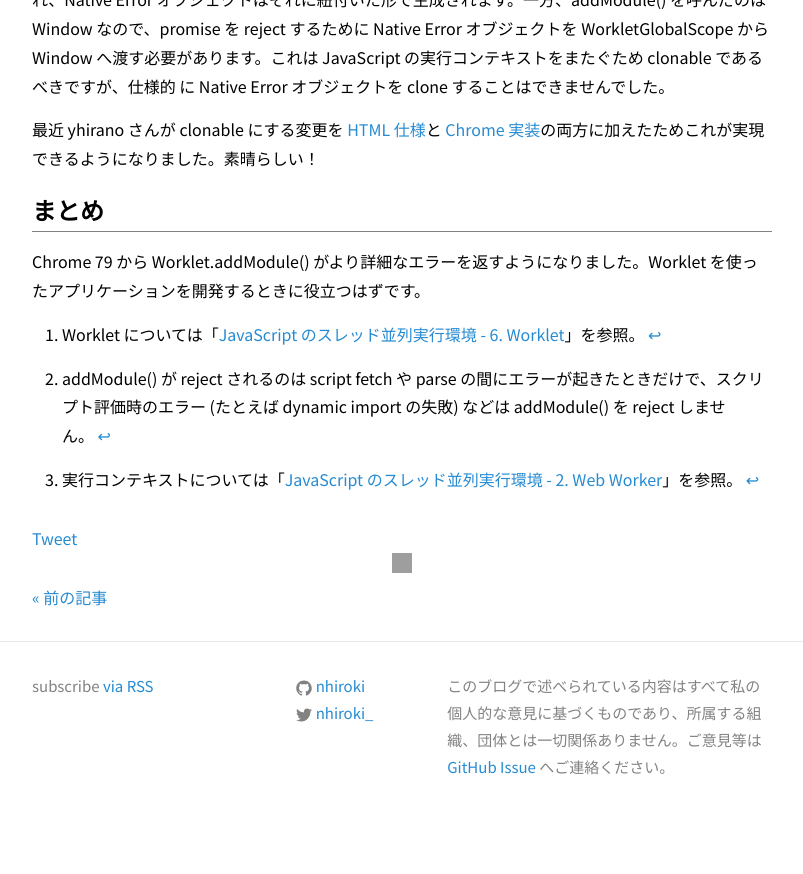
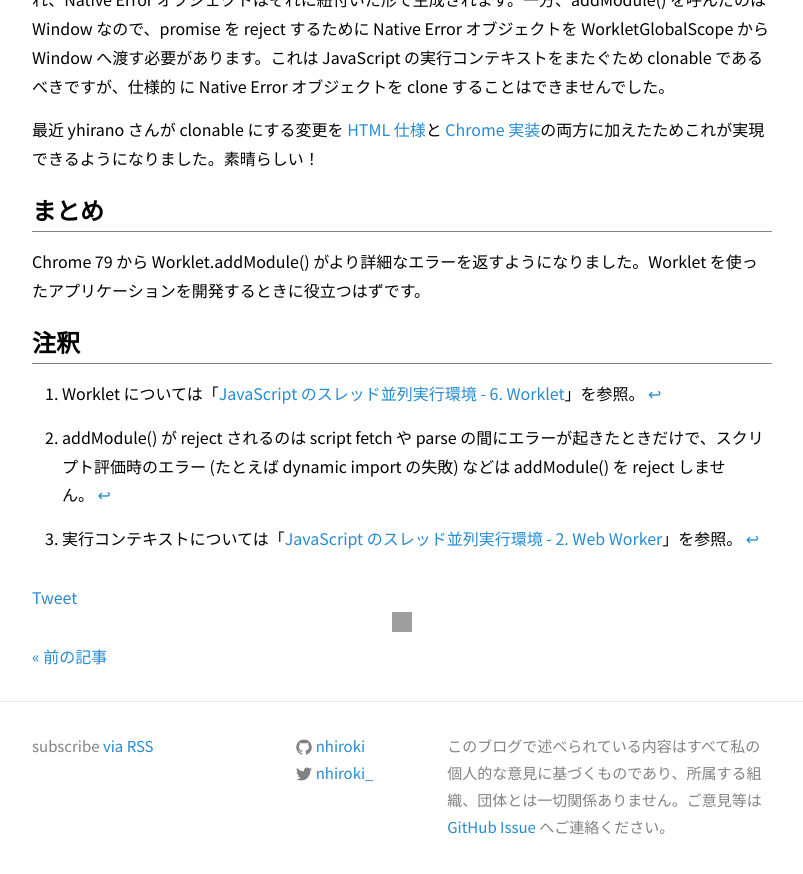
Before and after one commit to nhiroki/nhiroki.github.io, a Jekyll site: the page built from _posts/2019-10-16-worklet-addmodule-error.md, in a window 1280 px wide and 900 px high, scrolled down 1921 px. Shown: the top 874 px of the window, without its empty margins (238-1041 px from the left). Built offline with Jekyll 4.4.1, drawn with Linux system fonts in a browser that asks for light colours; comment, search, counter and statistics services are not loaded; before the commit the page ends 2761 px from its top, so only the background shows below that; grey boxes are pictures that could not be loaded.

Commit message:
Update the existing article

```diff
--- a/_posts/2019-10-16-worklet-addmodule-error.md
+++ b/_posts/2019-10-16-worklet-addmodule-error.md
@@ -79,6 +79,8 @@ Worklet はメインの実行コンテキスト[^execution-context]である Win
 
 Chrome 79 から Worklet.addModule() がより詳細なエラーを返すようになりました。Worklet を使ったアプリケーションを開発するときに役立つはずです。
 
+# 注釈
+
 [^worklet]: Worklet については「[JavaScript のスレッド並列実行環境 - 6. Worklet](/2017/12/10/javascript-parallel-processing#6-worklet)」を参照。
 [^addmodule-rejection]: addModule() が reject されるのは script fetch や parse の間にエラーが起きたときだけで、スクリプト評価時のエラー (たとえば dynamic import の失敗) などは addModule() を reject しません。
 [^execution-context]: 実行コンテキストについては「[JavaScript のスレッド並列実行環境 - 2. Web Worker](/2017/12/10/javascript-parallel-processing#2-web-worker)」を参照。
```
